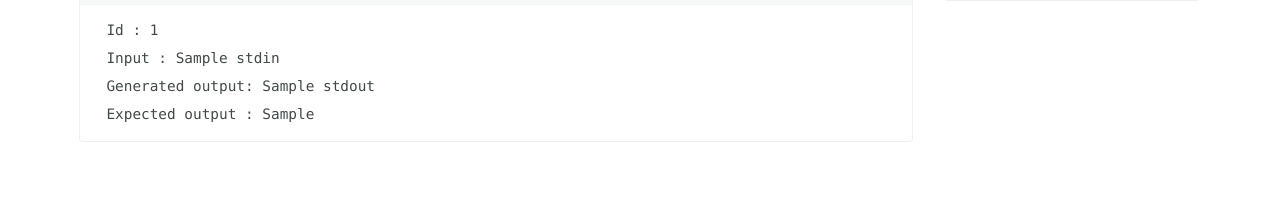
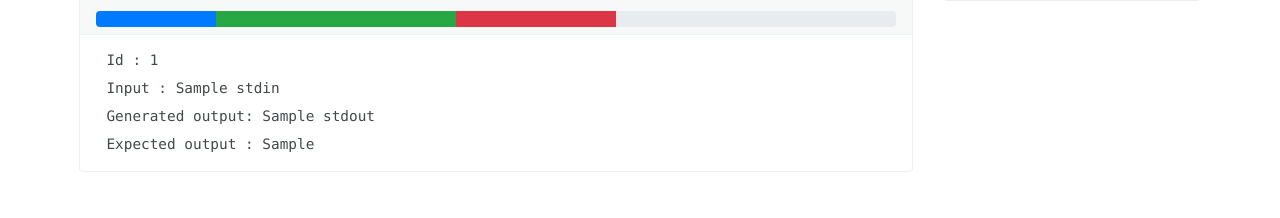
Before and after one commit to ahsayde/hexa-a, a Python web app: template templates/group/submission.html in a window 1280 px wide. Shown: the part 319-537 px from the top of the page. Run offline with Jinja, Linux system fonts and the light colour scheme; the template is opened without the code that fills it: most values are stand-ins (such as "Sample title", 1, 10 or a date in 2020); grey boxes marked "Sample" are stand-in pictures; some libraries are stand-ins or nearby versions.

Commit message:
add test summary

```diff
--- a/templates/group/submission.html
+++ b/templates/group/submission.html
@@ -42,6 +42,13 @@
                             <div class="card">
                                 <div class="card-header card-header-sm">
                                     <p class="text-muted mb-0">Result</p>
+                                </div>
+                                <div class="card-header card-header-sm">
+                                    <div class="progress">
+                                        <div class="progress-bar" role="progressbar" style="width: 15%" aria-valuenow="15" aria-valuemin="0" aria-valuemax="{{submission.result.summary.all}}"></div>
+                                        <div class="progress-bar bg-success" role="progressbar" style="width: 30%" aria-valuenow="{{submission.result.summary.passed}}" aria-valuemin="0" aria-valuemax="{{submission.result.summary.all}}"></div>
+                                        <div class="progress-bar bg-danger" role="progressbar" style="width: 20%" aria-valuenow="{{submission.result.summary.failed}}" aria-valuemin="0" aria-valuemax="{{submission.result.summary.all}}"></div>
+                                    </div>
                                 </div>
                                 <ul class="list-group list-group-flush">
                                     {% for testcase in submission.result.testcases %}
```
